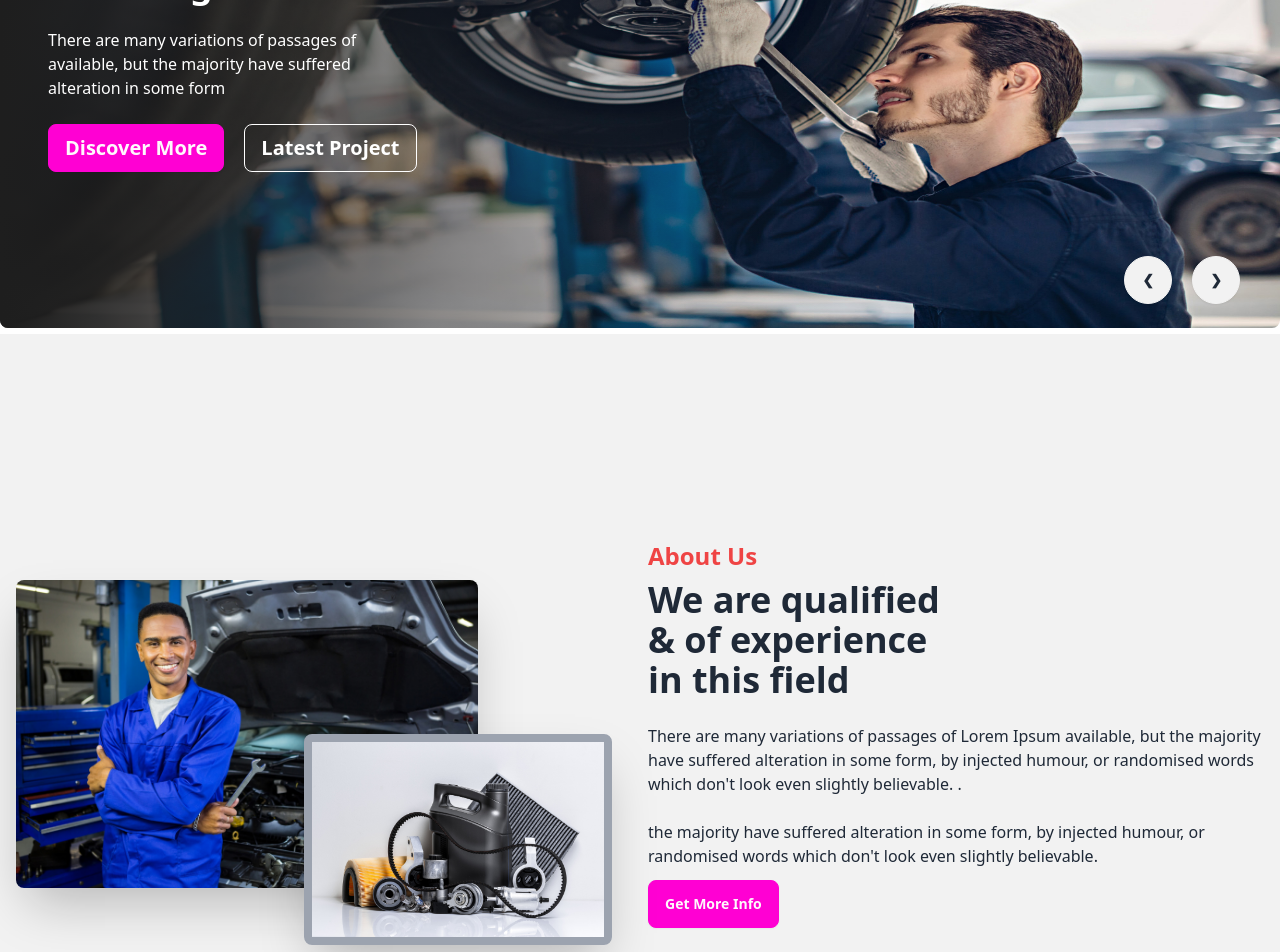
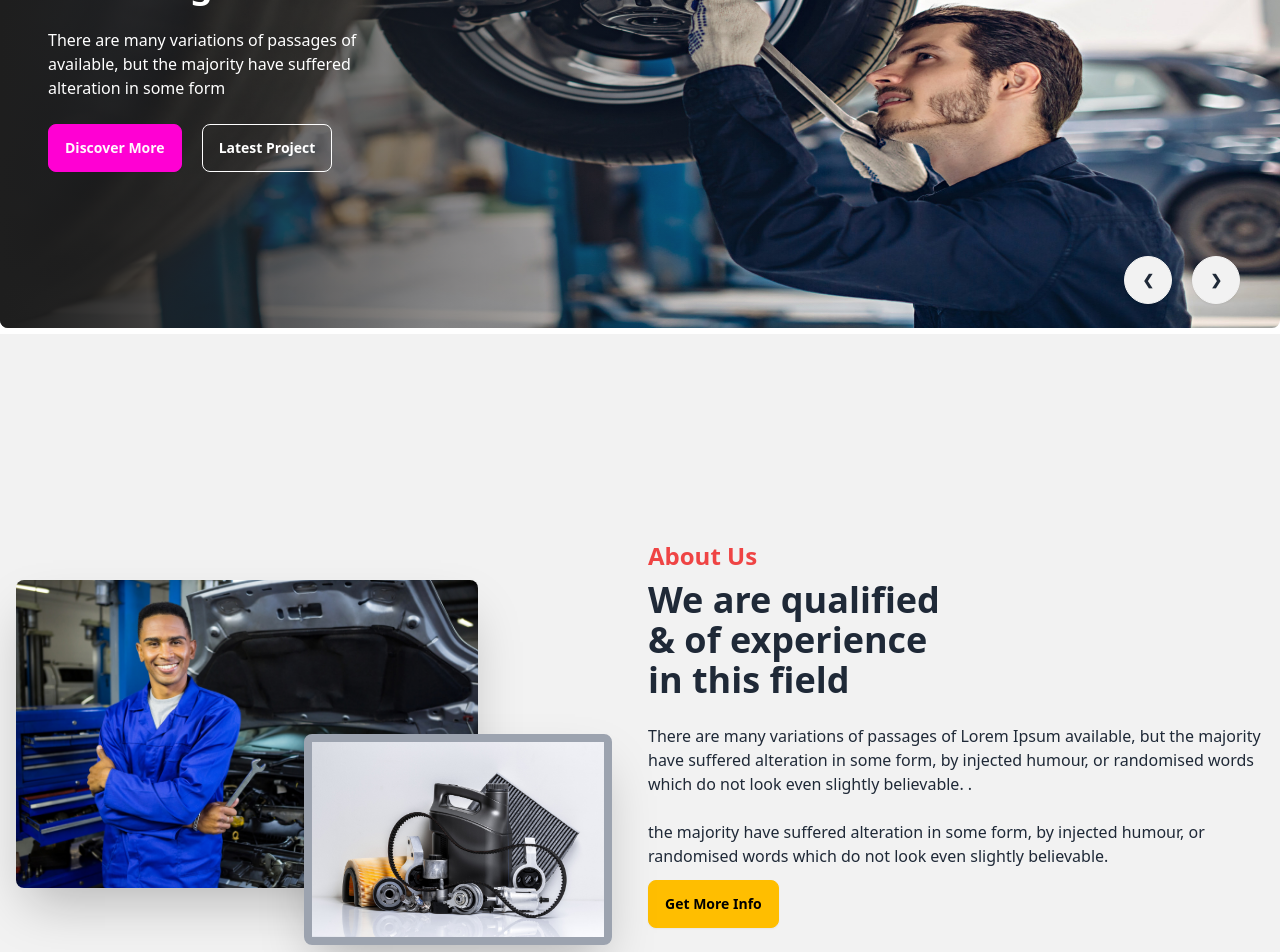
Before and after one commit to Subahan-1D/car-doctor-client-side, a React (Vite) app: page / in a window 1280 px wide. Shown: the part 400-1352 px from the top of the page. Built offline with nearby package versions, Linux system fonts and the light colour scheme.

Commit message:
about section

```diff
--- a/src/Pages/About/About.jsx
+++ b/src/Pages/About/About.jsx
@@ -13,9 +13,9 @@ const About = () => {
                     <div className='lg:w-1/2'>
                         <p className="text-2xl font-bold text-red-500 mb-2">About Us</p>
                         <h1 className='font-bold text-4xl '>We are qualified <br /> & of experience <br /> in this field</h1>
-                        <p className="py-6">There are many variations of passages of Lorem Ipsum available, but the majority have suffered alteration in some form, by injected humour, or randomised words which don't look even slightly believable. .</p>
-                        <p>the majority have suffered alteration in some form, by injected humour, or randomised words which don't look even slightly believable. </p>
-                        <button className="btn btn-secondary mt-3">Get More Info</button>
+                        <p className="py-6">There are many variations of passages of Lorem Ipsum available, but the majority have suffered alteration in some form, by injected humour, or randomised words which do not look even slightly believable. .</p>
+                        <p>the majority have suffered alteration in some form, by injected humour, or randomised words which do not look even slightly believable. </p>
+                        <button className="btn btn-warning mt-3">Get More Info</button>
                     </div>
                 </div>
             </div>
--- a/src/Pages/Slider/Slider.jsx
+++ b/src/Pages/Slider/Slider.jsx
@@ -14,8 +14,8 @@ const Slider = () => {
                             <h1 className='text-4xl font-bold'>Affordable <br /> Price For Car  <br />Servicing</h1>
                             <p>There are many variations of passages of  available, but the majority have suffered alteration in some form</p>
                             <div className=''>
-                                <button className="btn btn-secondary text-xl mr-5">Discover More</button>
-                                <button className="btn btn-outline text-xl text-white">Latest Project</button>
+                                <button className="btn btn-secondary  mr-5">Discover More</button>
+                                <button className="btn btn-outline  text-white">Latest Project</button>
                             </div>
                         </div>
                     </div>
@@ -31,8 +31,8 @@ const Slider = () => {
                             <h1 className='text-4xl font-bold'>Affordable <br /> Price For Car  <br />Servicing</h1>
                             <p>There are many variations of passages of  available, but the majority have suffered alteration in some form</p>
                             <div className=''>
-                                <button className="btn btn-secondary text-xl mr-5">Discover More</button>
-                                <button className="btn btn-outline text-xl text-white">Latest Project</button>
+                                <button className="btn btn-secondary  mr-5">Discover More</button>
+                                <button className="btn btn-outline  text-white">Latest Project</button>
                             </div>
                         </div>
                     </div>
@@ -48,8 +48,8 @@ const Slider = () => {
                             <h1 className='text-4xl font-bold'>Affordable <br /> Price For Car  <br />Servicing</h1>
                             <p>There are many variations of passages of  available, but the majority have suffered alteration in some form</p>
                             <div className=''>
-                                <button className="btn btn-secondary text-xl mr-5">Discover More</button>
-                                <button className="btn btn-outline text-xl text-white">Latest Project</button>
+                                <button className="btn btn-secondary mr-5">Discover More</button>
+                                <button className="btn btn-outline  text-white">Latest Project</button>
                             </div>
                         </div>
                     </div>
@@ -64,9 +64,9 @@ const Slider = () => {
                         <div className='text-white space-y-6 pl-12 w-1/2'>
                             <h1 className='text-4xl font-bold'>Affordable <br /> Price For Car  <br />Servicing</h1>
                             <p>There are many variations of passages of  available, but the majority have suffered alteration in some form</p>
-                            <div className=''>
-                                <button className="btn btn-secondary text-xl mr-5">Discover More</button>
-                                <button className="btn btn-outline text-xl text-white">Latest Project</button>
+                            <div>
+                                <button className="btn btn-secondary mr-5">Discover More</button>
+                                <button className="btn btn-outline  text-white">Latest Project</button>
                             </div>
                         </div>
                     </div>
```
